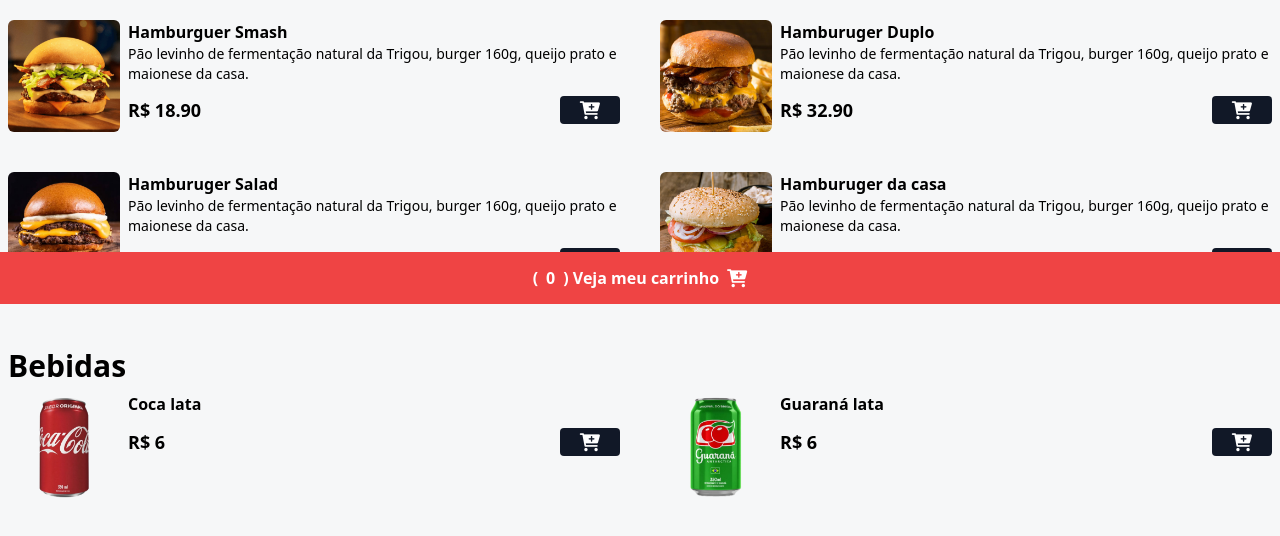
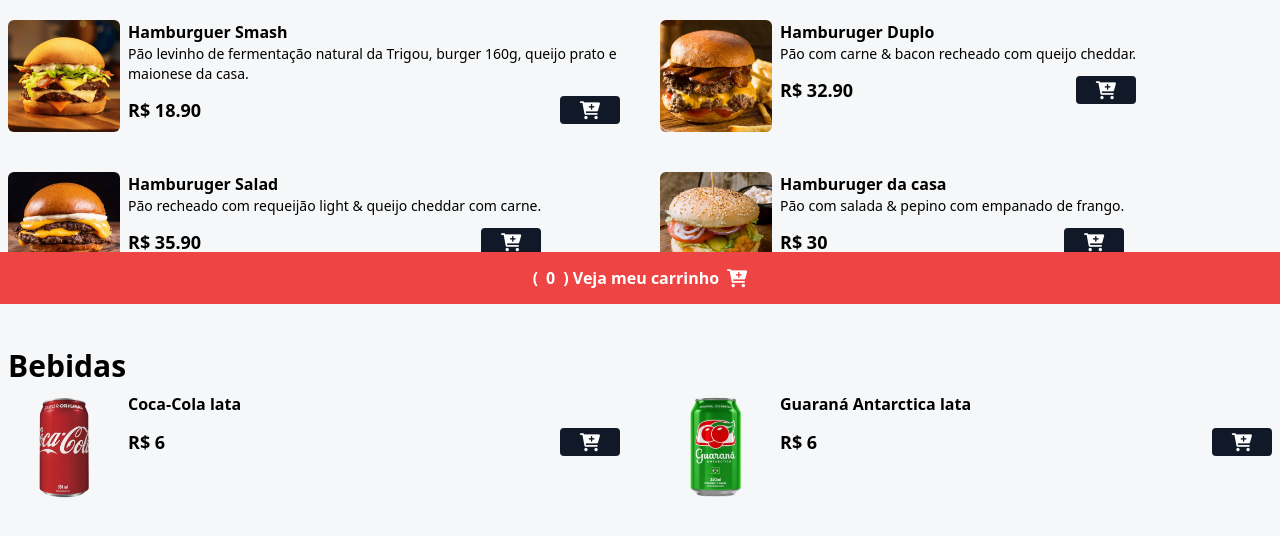
Before and after one commit to Antonio-Vitor-Oliveira-Da-Silva/Hamburgueria-Website, a website: page index.html in a window 1280 px wide. Shown: the part 496-1032 px from the top of the page. Drawn offline with nearby package versions, Linux system fonts and the light colour scheme.

Commit message:
Update index.html

```diff
--- a/index.html
+++ b/index.html
@@ -92,7 +92,7 @@
 
         <div>
           <p class="font-bold">Hamburuger Duplo</p>
-          <p class="text-sm">Pão levinho de fermentação natural da Trigou, burger 160g, queijo prato e maionese da casa.</p>
+          <p class="text-sm">Pão com carne & bacon recheado com queijo cheddar.</p>
 
           <div class="flex items-center gap-2 justify-between mt-3">
             <p class="font-bold text-lg">R$ 32.90</p>
@@ -122,7 +122,7 @@
 
         <div>
           <p class="font-bold">Hamburuger Salad</p>
-          <p class="text-sm">Pão levinho de fermentação natural da Trigou, burger 160g, queijo prato e maionese da casa.</p>
+          <p class="text-sm">Pão recheado com requeijão light & queijo cheddar com carne.</p>
 
           <div class="flex items-center gap-2 justify-between mt-3">
             <p class="font-bold text-lg">R$ 35.90</p>
@@ -151,7 +151,7 @@
 
         <div>
           <p class="font-bold">Hamburuger da casa</p>
-          <p class="text-sm">Pão levinho de fermentação natural da Trigou, burger 160g, queijo prato e maionese da casa.</p>
+          <p class="text-sm">Pão com salada & pepino com empanado de frango.</p>
 
           <div class="flex items-center gap-2 justify-between mt-3">
             <p class="font-bold text-lg">R$ 30</p>
@@ -190,13 +190,13 @@
           />
 
           <div class="w-full">
-            <p class="font-bold">Coca lata</p>
+            <p class="font-bold">Coca-Cola lata</p>
 
             <div class="flex items-center gap-2 justify-between mt-3">
               <p class="font-bold text-lg">R$ 6</p>
               <button
                 class="bg-gray-900 px-5 rounded add-to-cart-btn"
-                data-name="Coca lata"
+                data-name="Coca-Cola lata"
                 data-price="6"
               >
                 <i class="fa fa-cart-plus text-lg text-white"></i>
@@ -217,13 +217,13 @@
         />
 
         <div class="w-full">
-          <p class="font-bold">Guaraná lata</p>
+          <p class="font-bold">Guaraná Antarctica lata</p>
 
           <div class="flex items-center gap-2 justify-between mt-3">
             <p class="font-bold text-lg">R$ 6</p>
             <button
               class="bg-gray-900 px-5 rounded add-to-cart-btn"
-              data-name="Guarana lata"
+              data-name="Guaraná Antarctica lata"
               data-price="6"
             >
               <i class="fa fa-cart-plus text-lg text-white"></i>
```
